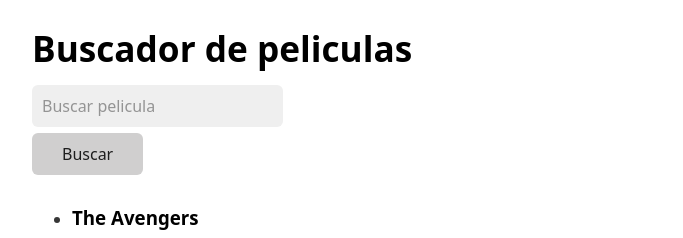
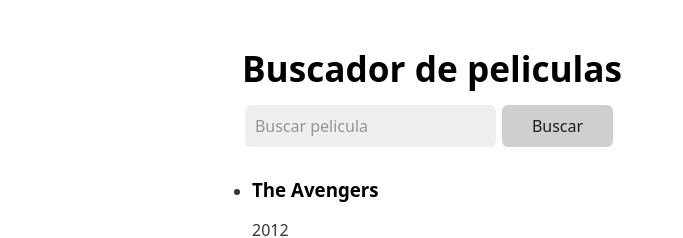
Before and after one commit to lucianogaregnani/buscador-de-peliculas, a React (Vite) app: page / in a window 1280 px wide. Shown: the top 238 px of the page, without its empty margins (208-891 px from the left). Built offline with nearby package versions, Linux system fonts and the light colour scheme.

Commit message:
Componentes centrados con CSS

```diff
--- a/src/App.css
+++ b/src/App.css
@@ -0,0 +1,15 @@
+.contenedor {
+    display: flex;
+    flex-direction: column;
+    align-items: center;
+}
+
+header {
+    display: flex;
+    flex-direction: column;
+    align-items: center;
+}
+
+form {
+    display: flex;
+}
--- a/src/App.jsx
+++ b/src/App.jsx
@@ -7,7 +7,7 @@ function App() {
   const hasMovies = movies.length > 0
 
   return (
-    <div>
+    <div className='contenedor'>
       <header>
         <h1>Buscador de peliculas</h1>
         <form>
```
